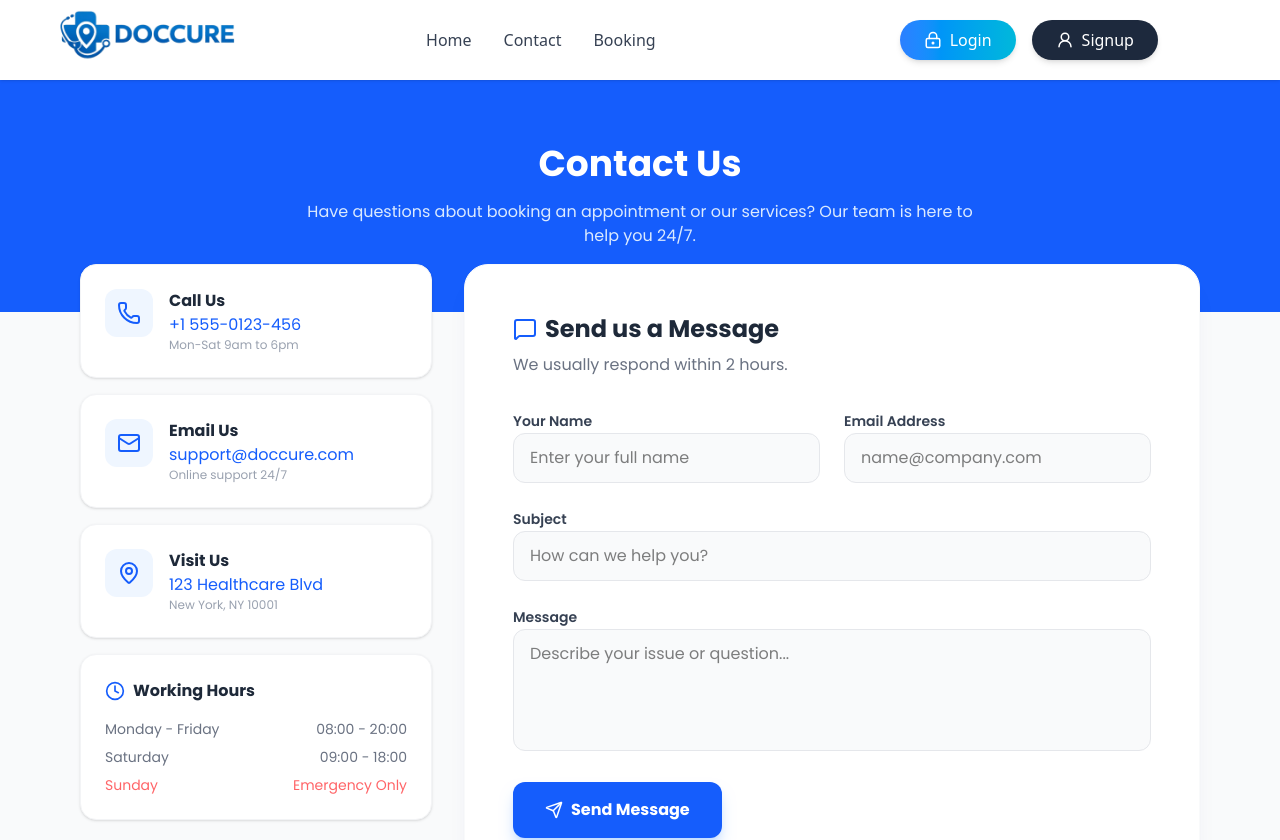
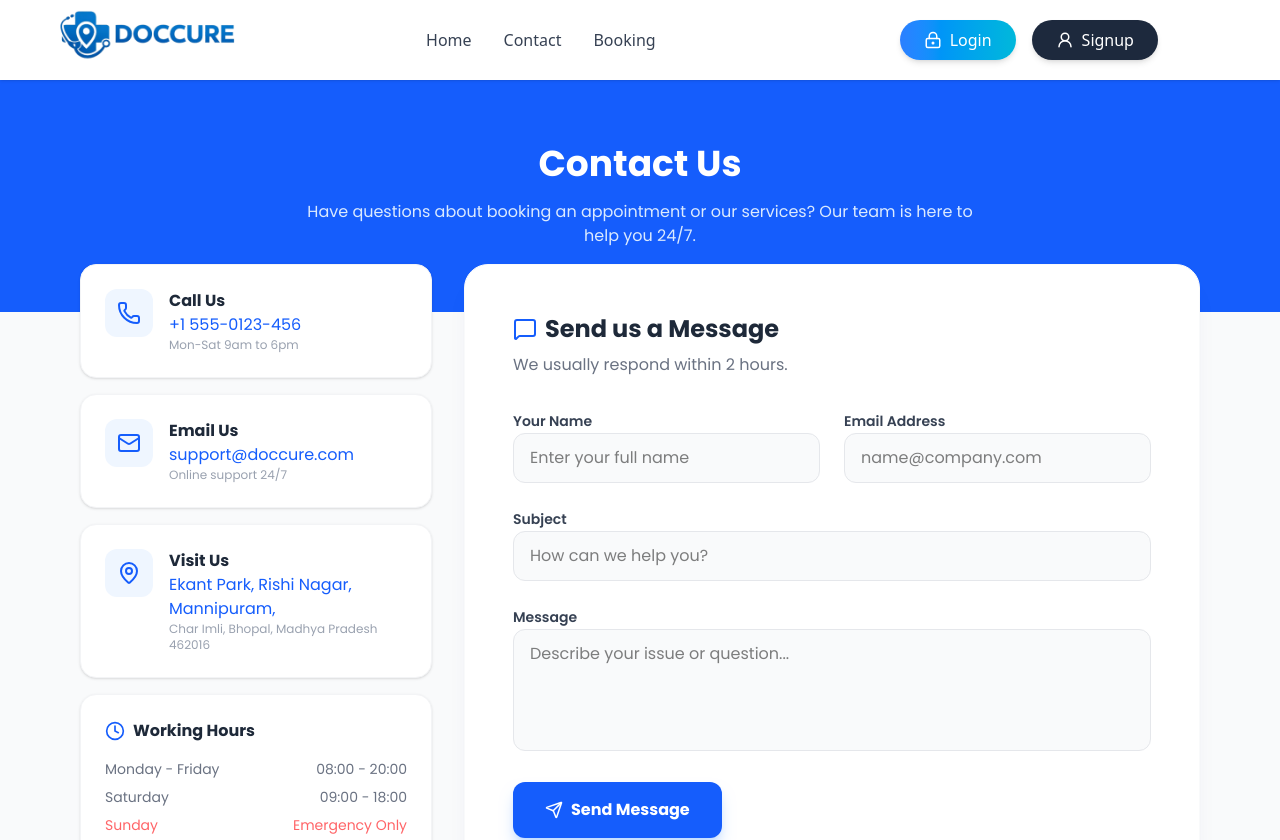
Before and after one commit to ADITYABANKEY07/doccure, a React (Vite) app in the folder client/: page /contact in a window 1280 px wide. Shown: the top 840 px of the page. Built offline with nearby package versions, Linux system fonts and the light colour scheme.

Commit message:
changing address in contact components

```diff
--- a/client/src/pages/Contact.jsx
+++ b/client/src/pages/Contact.jsx
@@ -18,8 +18,8 @@ const ContactPage = () => {
     {
       icon: <MapPin className="text-blue-600" size={24} />,
       title: "Visit Us",
-      info: "123 Healthcare Blvd",
-      subInfo: "New York, NY 10001"
+      info: "Ekant Park, Rishi Nagar, Mannipuram, ",
+      subInfo: "Char Imli, Bhopal, Madhya Pradesh 462016"
     }
   ];
 
```
